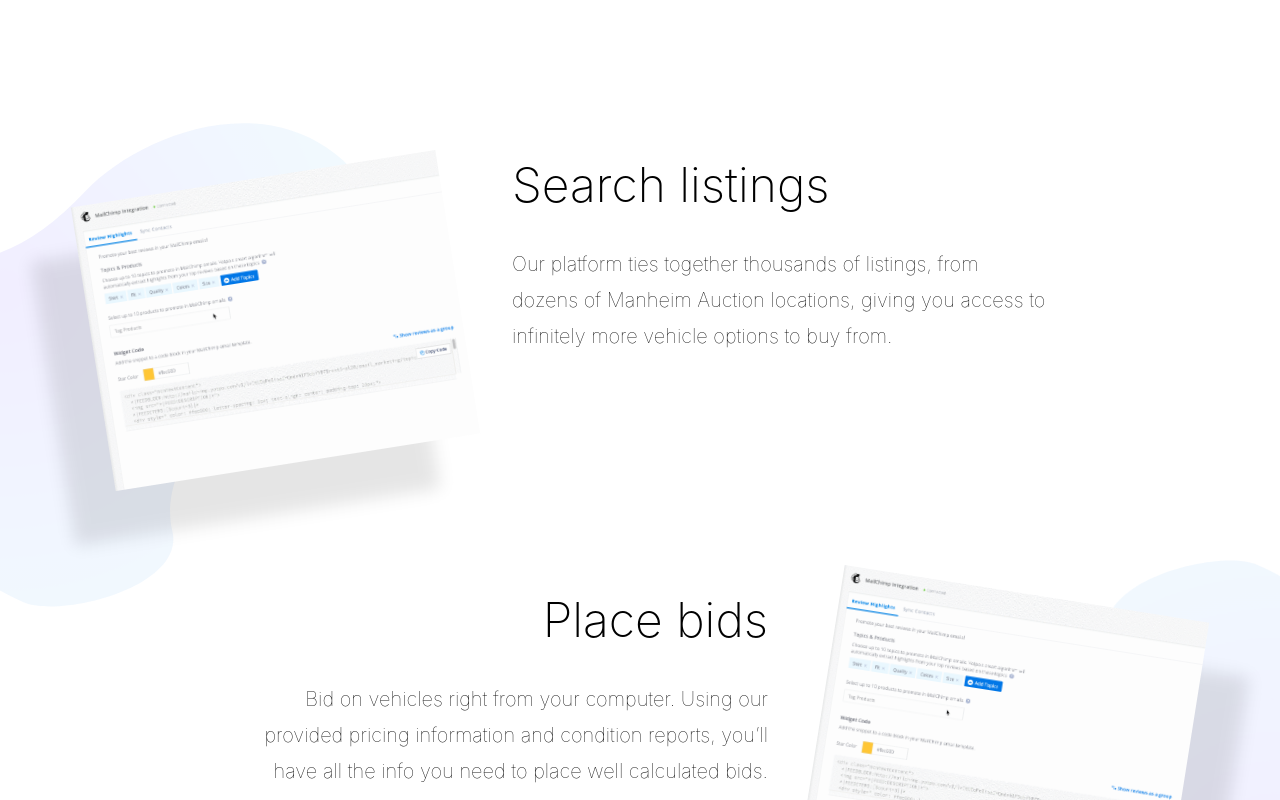
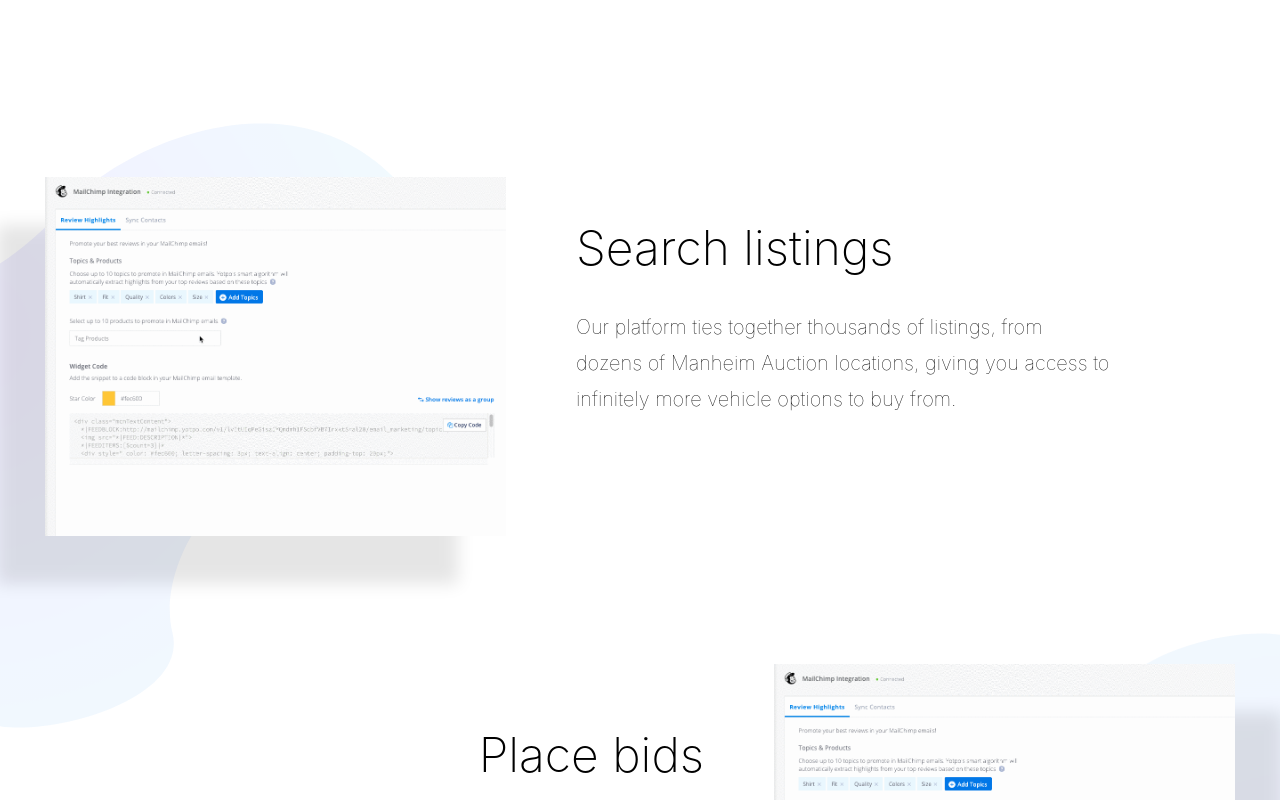
Before and after one commit to pierpontglobal/pierpontglobal-landing-page, a React (Create React App) app: page / in a window 1280 px wide. Shown: the part 1280-2080 px from the top of the page. Built offline with nearby package versions, Linux system fonts and the light colour scheme.

Commit message:
latest changes

```diff
--- a/src/components/Pages/LandingPage/Sections/MainSections/MainSections.jsx
+++ b/src/components/Pages/LandingPage/Sections/MainSections/MainSections.jsx
@@ -82,9 +82,11 @@ const SectionTextContent = styled.div`
   height: 100%;
   display: flex;
   flex-direction: column;
-  justify-content: flex-start;
+  justify-content: center;
   position: relative;
   align-items: ${props => (props.index % 2 === 0) ? 'flex-end' : 'flex-start'};
+  margin-left: ${props => (props.index % 2 === 0) ? '0px' : '64px'};
+  margin-right: ${props => (props.index % 2 === 0) ? '64px' : '0px'};
 `;
 
 const SectionImage = styled.div`
@@ -99,11 +101,11 @@ const SectionImage = styled.div`
 `;
 
 const SectionImageGif = styled.img`
-  width: 80%;
+  width: 100%;
   height: auto;
   z-index: 200;
   opacity: 0;
-  transform: ${props => (props.index % 2 === 0) ? 'translateX(-45px) translateY(35px) rotate(9deg)' : 'translateX(45px) translateY(55px) rotate(-9deg)'};
+  transform: ${props => (props.index % 2 === 0) ? 'translateX(-45px) translateY(35px) rotate(0deg)' : 'translateX(45px) translateY(55px) rotate(0deg)'};
   box-shadow: ${props => (props.index % 2 === 0) ? '48px 48px 16px 0px rgb(0, 0, 0, 0.1)' : '-48px 48px 16px 0px rgb(0, 0, 0, 0.1)'};
   animation: appears 1s ease-in-out;
   -webkit-animation-fill-mode: forwards;
```
